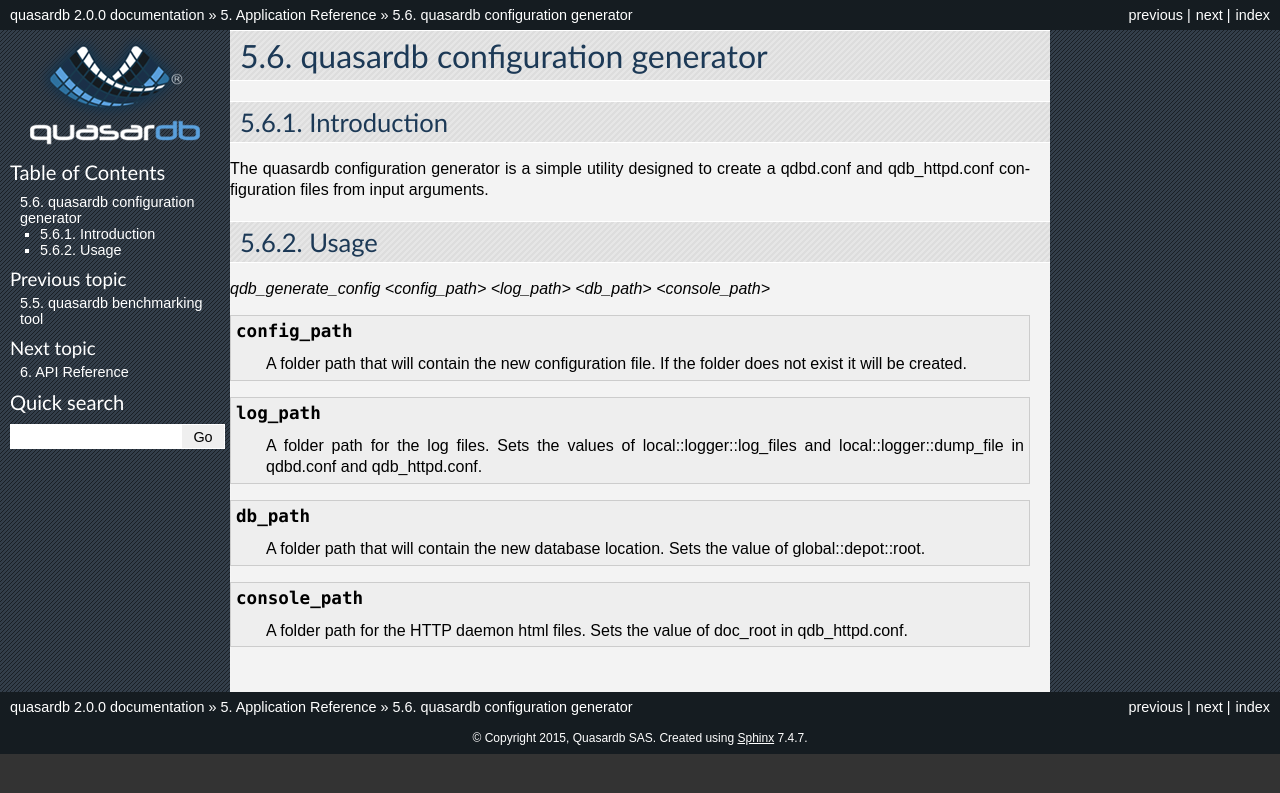
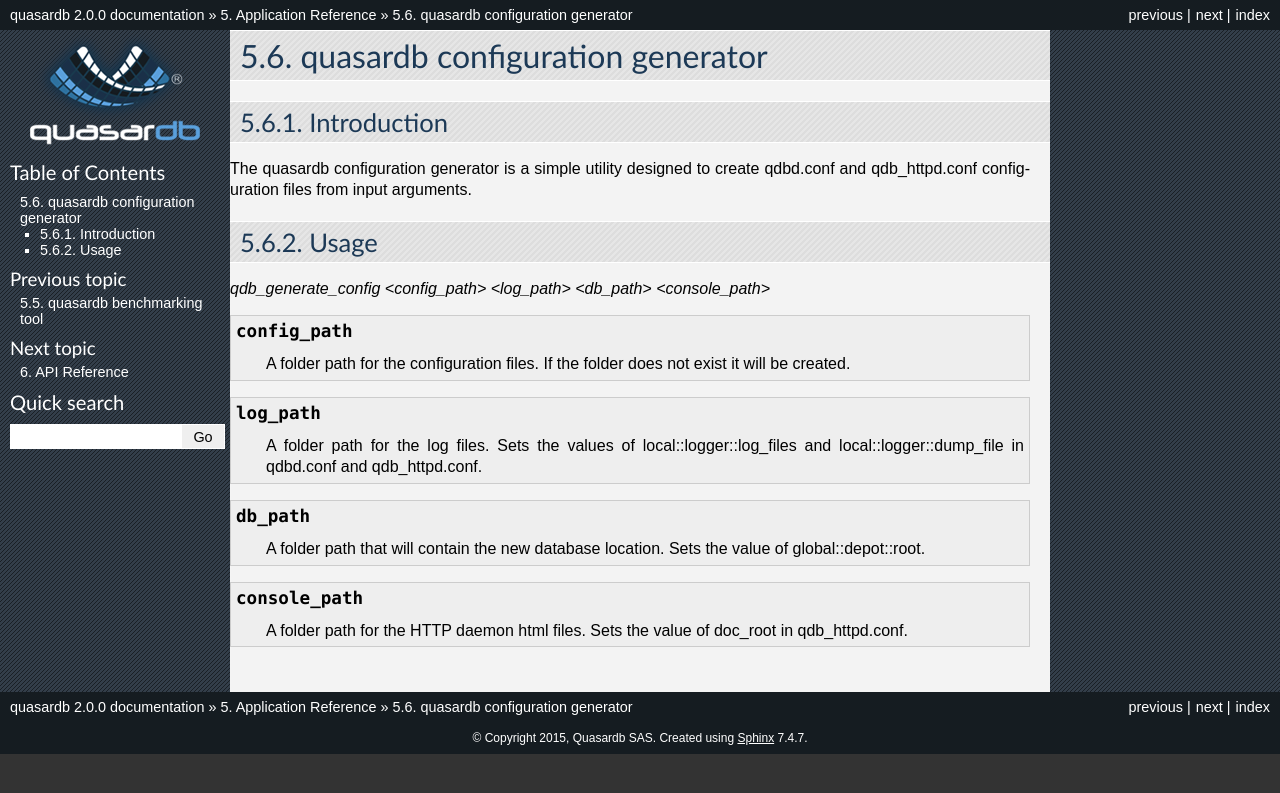
Before and after one commit to iltommi/qdb-documentation, a Sphinx documentation site: the page built from source/reference/qdb_generate_config.rst, in a window 1280 px wide. Shown: the top 793 px of the page. Built offline with Sphinx 7.4.7, drawn with Linux system fonts in a browser that asks for light colours.

Commit message:
Fix grammar.

```diff
--- a/source/reference/qdb_generate_config.rst
+++ b/source/reference/qdb_generate_config.rst
@@ -6,7 +6,7 @@ quasardb configuration generator
 Introduction
 ============
 
-The quasardb configuration generator is a simple utility designed to create a qdbd.conf and qdb_httpd.conf configuration files from input arguments.
+The quasardb configuration generator is a simple utility designed to create qdbd.conf and qdb_httpd.conf configuration files from input arguments.
 
 Usage
 ===============
@@ -15,7 +15,7 @@ Usage
 
 .. option:: config_path
 
-    A folder path that will contain the new configuration file. If the folder does not exist it will be created.
+    A folder path for the configuration files. If the folder does not exist it will be created.
 
 .. option:: log_path
 
```
